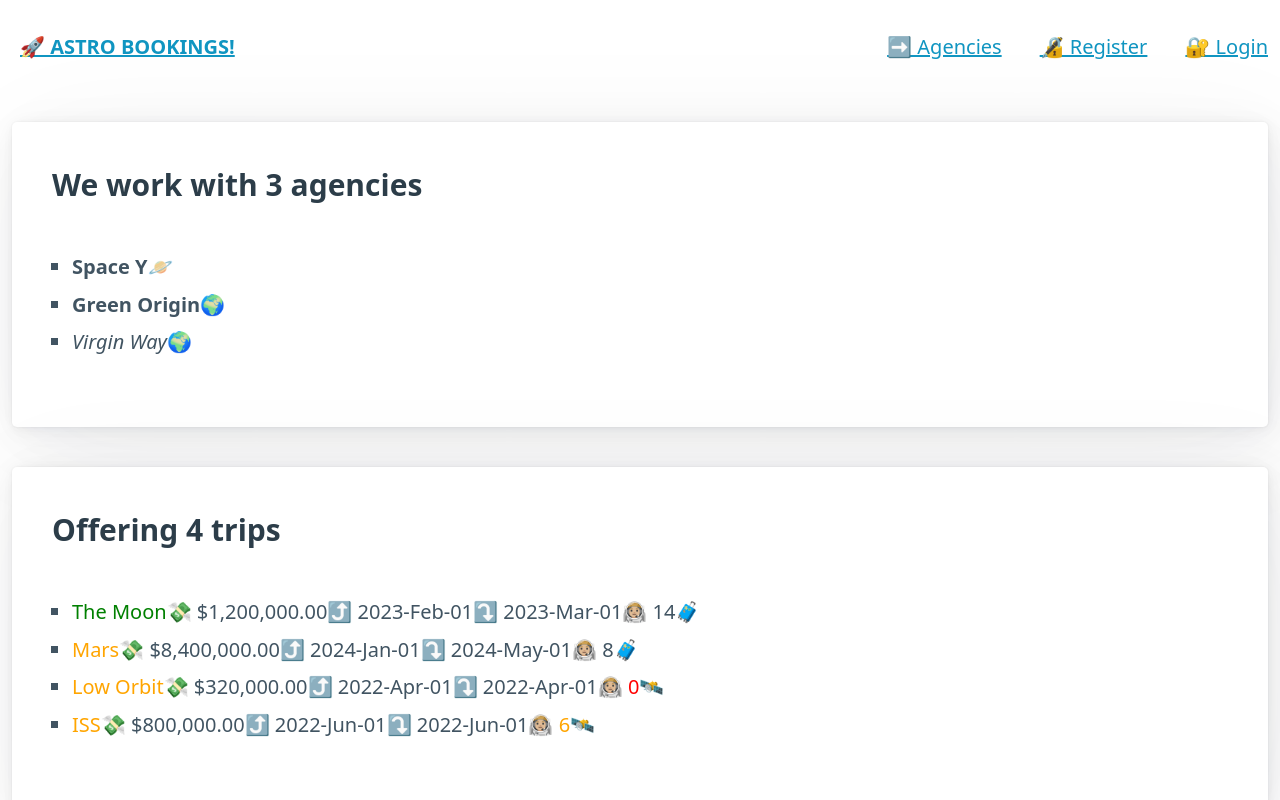
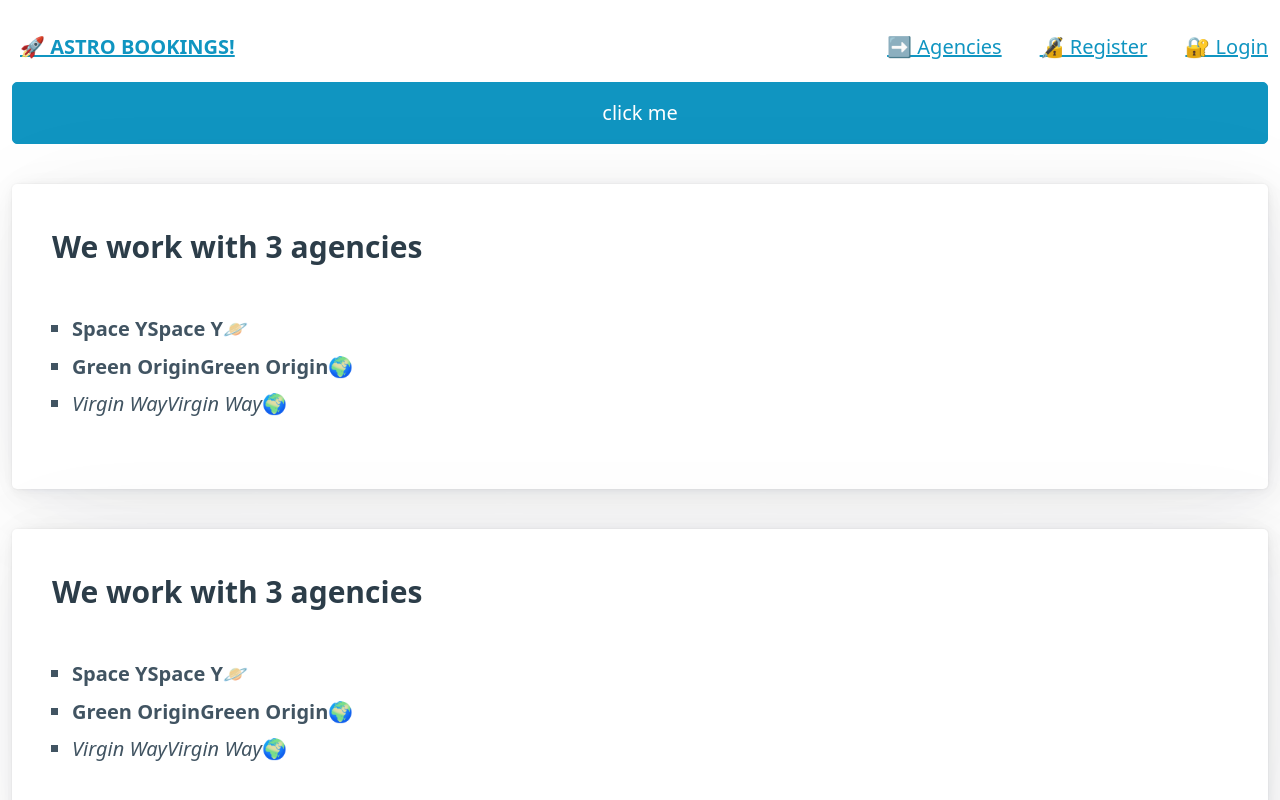
Before and after one commit to AlbertoBasalo/angular_advanced, an Angular app: page / in a window 1280 px wide. Shown: the top 800 px of the page. Built offline with nearby package versions, Linux system fonts and the light colour scheme.

Commit message:
feat: onPush pipe labs

```diff
--- /dev/null
+++ b/src/app/home/agencies-header.pipe.ts
@@ -0,0 +1,12 @@
+import { Pipe, PipeTransform } from "@angular/core";
+
+@Pipe({
+  name: "agenciesHeader",
+})
+export class AgenciesHeaderPipe implements PipeTransform {
+  transform(agencies: any[], ...args: unknown[]): string {
+    const header = `We work with ${agencies.length} agencies`;
+    console.log("🪠 pipe header", header);
+    return header;
+  }
+}
--- a/src/app/home/agencies.component.ts
+++ b/src/app/home/agencies.component.ts
@@ -1,8 +1,14 @@
-import { Component } from "@angular/core";
-import { data } from "../data.repository";
+import {
+  ChangeDetectionStrategy,
+  Component,
+  Input,
+  OnChanges,
+  SimpleChanges,
+} from "@angular/core";
 
 @Component({
   selector: "app-agencies",
+  changeDetection: ChangeDetectionStrategy.OnPush,
   styles: [
     `
       .active {
@@ -15,13 +21,25 @@ import { data } from "../data.repository";
     `,
   ],
   template: `
+    <button (click)="onClick()">click me</button>
     <app-list
-      [header]="getHeader()"
+      [header]="header"
+      [data]="agencies"
+      [dataTemplate]="agencyListItem"
+    ></app-list>
+    <app-list
+      [header]="agencies | agenciesHeader"
+      [data]="agencies"
+      [dataTemplate]="agencyListItem"
+    ></app-list>
+    <app-list
+      [header]="agenciesHeader"
       [data]="agencies"
       [dataTemplate]="agencyListItem"
     ></app-list>
     <ng-template #agencyListItem let-context>
       <span [ngClass]="byStatus(context.status)">{{ context.name }}</span>
+      <span [ngClass]="context.status | agencyStatus">{{ context.name }}</span>
       <ng-container
         *ngIf="
           context.range === 'Interplanetary';
@@ -34,8 +52,25 @@ import { data } from "../data.repository";
     <ng-template #orbital>🌍</ng-template>
   `,
 })
-export class AgenciesComponent {
-  agencies = data.agencies;
-  byStatus = (status: string) => status.toLowerCase();
-  getHeader = () => `We work with ${this.agencies.length} agencies`;
+export class AgenciesComponent implements OnChanges {
+  @Input() agencies: any[] = [];
+  byStatus(status: string) {
+    console.log("👩🏼‍🏭 function status", status);
+    return status.toLowerCase();
+  }
+  get header() {
+    const header = `We work with ${this.agencies.length} agencies`;
+    // console.log("🏚️ property header", header);
+    return header;
+  }
+  agenciesHeader = "";
+  ngOnChanges(changes: SimpleChanges): void {
+    if (changes["agencies"]) {
+      this.agenciesHeader = `We work with ${changes["agencies"].currentValue.length} agencies`;
+      console.log("⚡change", this.agenciesHeader);
+    }
+  }
+  onClick() {
+    console.log("click");
+  }
 }
--- /dev/null
+++ b/src/app/home/agency-status.pipe.ts
@@ -0,0 +1,11 @@
+import { Pipe, PipeTransform } from "@angular/core";
+
+@Pipe({
+  name: "agencyStatus",
+})
+export class AgencyStatusPipe implements PipeTransform {
+  transform(status: string, ...args: unknown[]): string {
+    console.log("🪠 pipe status", status);
+    return status.toLowerCase();
+  }
+}
--- a/src/app/home/home.module.ts
+++ b/src/app/home/home.module.ts
@@ -5,6 +5,8 @@ import { AgenciesComponent } from "./agencies.component";
 // import { HomeComponent } from "./home.component";
 import { HomePage } from "./home.page";
 import { TripsComponent } from "./trips.component";
+import { AgencyStatusPipe } from './agency-status.pipe';
+import { AgenciesHeaderPipe } from './agencies-header.pipe';
 
 @NgModule({
   declarations: [
@@ -12,6 +14,8 @@ import { TripsComponent } from "./trips.component";
     AgenciesComponent,
     TripsComponent,
     HomePage,
+    AgencyStatusPipe,
+    AgenciesHeaderPipe,
   ],
   imports: [CommonModule, SharedModule],
   exports: [
--- a/src/app/home/home.page.ts
+++ b/src/app/home/home.page.ts
@@ -1,12 +1,24 @@
-import { Component } from "@angular/core";
+import { ChangeDetectionStrategy, Component } from "@angular/core";
+import { data } from "../data.repository";
 
 @Component({
   selector: "app-home",
+  changeDetection: ChangeDetectionStrategy.Default,
   template: `
-    <app-agencies></app-agencies>
-    <app-trips></app-trips>
-    <app-reloading></app-reloading>
+    <!-- <app-agencies [agencies]="homeData.agencies"></app-agencies> -->
+    <app-agencies [agencies]="agencies"></app-agencies>
+    <!-- <app-trips></app-trips> -->
+    <app-reloading (reload)="onReload()"></app-reloading>
   `,
   styles: [],
 })
-export class HomePage {}
+export class HomePage {
+  homeData = data;
+  agencies = data.agencies;
+  onReload() {
+    console.log("reloading");
+    // this.homeData.agencies = data.agencies;
+    this.agencies = [...data.agencies];
+    // this.agencies = data.agencies;
+  }
+}
--- a/src/app/home/trips.component.ts
+++ b/src/app/home/trips.component.ts
@@ -1,8 +1,9 @@
-import { Component } from "@angular/core";
+import { ChangeDetectionStrategy, Component } from "@angular/core";
 import { data } from "../data.repository";
 
 @Component({
   selector: "app-trips",
+  changeDetection: ChangeDetectionStrategy.OnPush,
   styles: [
     `
       .green {
@@ -20,8 +21,11 @@ import { data } from "../data.repository";
     `,
   ],
   template: `
+    <app-reloading (reload)="onReload()"></app-reloading>
     <article>
-      <h3>{{ getHeader() }}</h3>
+      <h3>{{ header }}</h3>
+      <h4>{{ getHeader() }}</h4>
+      <h4>{{ header | uppercase }}</h4>
       <ul *ngIf="trips.length > 0">
         <li *ngFor="let trip of trips">
           <span [ngClass]="byStatus(trip.status)">{{ trip.destination }}</span>
@@ -39,11 +43,24 @@ import { data } from "../data.repository";
 })
 export class TripsComponent {
   trips = data.trips;
-  getHeader = () => `Offering ${this.trips.length} trips`;
+  get header() {
+    const header = `Offering ${this.trips.length} trips`;
+    console.log("property", header);
+    return header;
+  }
+  getHeader() {
+    const header = `Offering ${this.trips.length} trips`;
+    console.log("method", header);
+    return header;
+  }
   byStatus = (status: string) => (status === "Confirmed" ? "green" : "orange");
   byPlaces = (places: number) => {
+    // console.log("places", places);
     if (places === 0) return "sold-out";
     if (places < 8) return "few-places";
     return "";
   };
+  onReload() {
+    this.trips = data.trips;
+  }
 }
--- a/src/app/shared/list.component.ts
+++ b/src/app/shared/list.component.ts
@@ -6,7 +6,7 @@ import { Component, Input, TemplateRef } from "@angular/core";
     <article>
       <h3>{{ header }}</h3>
       <ul *ngIf="data.length > 0; else noContent">
-        <li *ngFor="let item of data">
+        <li *ngFor="let item of data; trackBy: trackByFn">
           <ng-container
             [ngTemplateOutlet]="dataTemplate"
             [ngTemplateOutletContext]="{ $implicit: item }"
@@ -23,4 +23,8 @@ export class ListComponent {
   @Input() header = "";
   @Input() data: unknown[] = [];
   @Input() public dataTemplate!: TemplateRef<HTMLElement>;
+
+  trackByFn(index: number, item: any) {
+    return item["id"];
+  }
 }
--- a/src/app/shared/reloading.component.ts
+++ b/src/app/shared/reloading.component.ts
@@ -1,14 +1,18 @@
-import { Component } from "@angular/core";
+import { Component, EventEmitter, Output } from "@angular/core";
 
 @Component({
   selector: "app-reloading",
   template: `
-    <button (click)="reload()">♻️ Reload</button>
+    <button (click)="onClick()">♻️ Reload</button>
     <aside *ngIf="isReloading">Reloading... please wait. ⌛</aside>
   `,
   styles: [],
 })
 export class ReloadingComponent {
+  @Output() reload = new EventEmitter<void>();
   isReloading = false;
-  reload = () => (this.isReloading = true);
+  onClick = () => {
+    this.isReloading = true;
+    this.reload.next();
+  };
 }
```
